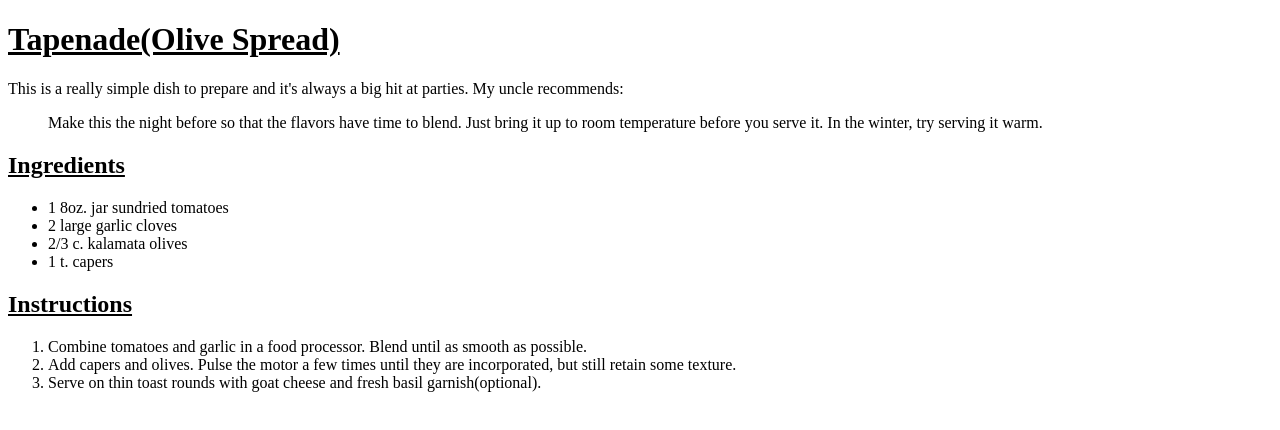
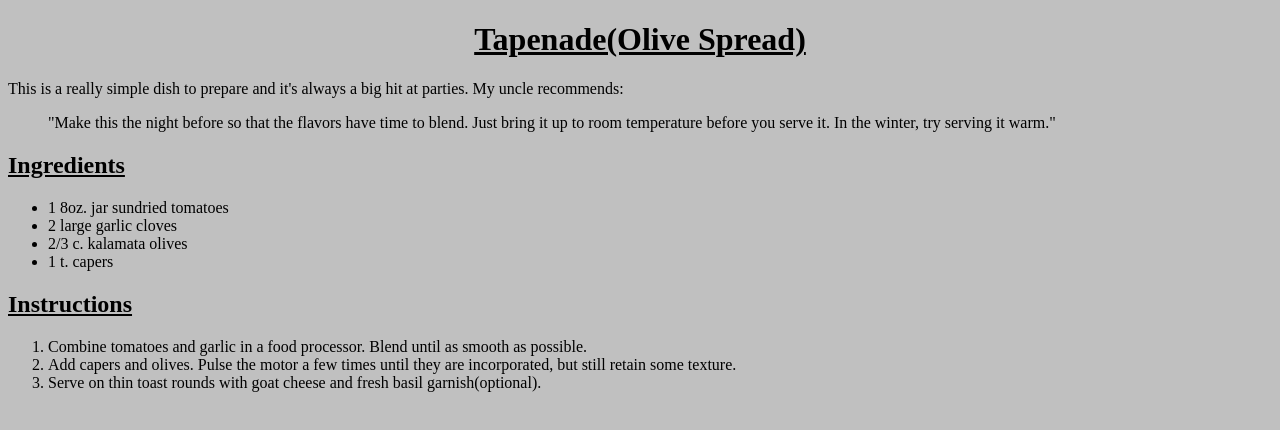
Before and after one commit to Pyush10/Web, a plain HTML site: page 3.html in a window 1280 px wide. Drawn offline with Linux system fonts and the light colour scheme.

Commit message:
Added new files in 6th day of the challenge

```diff
--- a/3.html
+++ b/3.html
@@ -3,14 +3,14 @@
     <head>
         <title>Tapenade</title>
     </head>
-    <body>
-        <h1><u>Tapenade(Olive Spread)</u></h1>
+    <body bgcolor="silver">
+        <h1 align="center"><u>Tapenade(Olive Spread)</u></h1>
         <p>This is a really simple dish to prepare and it's always a big hit
             at parties. My uncle recommends: <br>
             <blockquote>
                 <p>
-                    Make this the night before so that the flavors have time to blend. Just bring it
-                    up to room temperature before you serve it. In the winter, try serving it warm.
+                    "Make this the night before so that the flavors have time to blend. Just bring it
+                    up to room temperature before you serve it. In the winter, try serving it warm."
                 </p>
             </blockquote>
         </p>
```
Also changed, not shown: 6.html (added), 1 other file.
